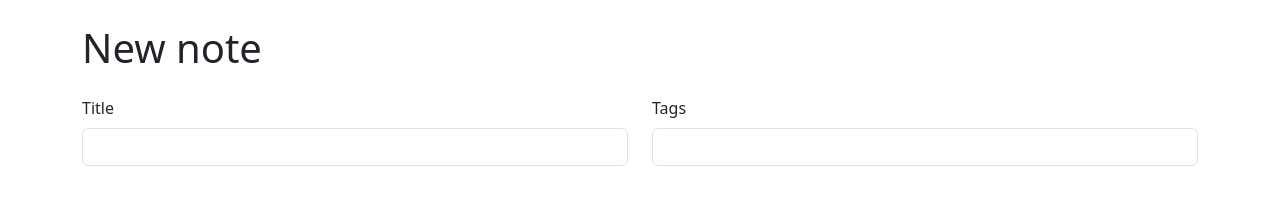
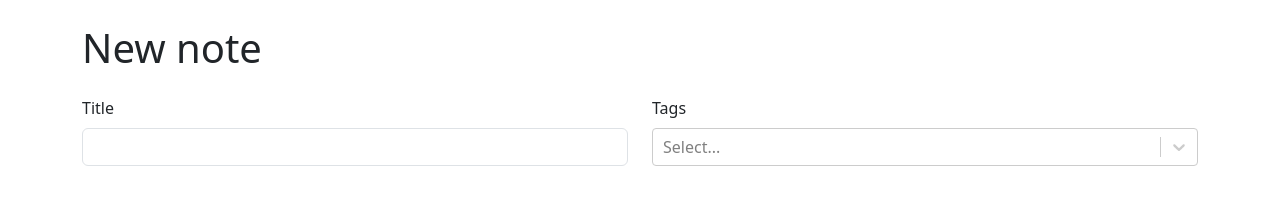
Before and after one commit to honorific/note-taking, a React (Create React App) app: page /new in a window 1280 px wide. Shown: the top 218 px of the page. Built offline with nearby package versions, Linux system fonts and the light colour scheme.

Commit message:
implement multiple tag select

```diff
--- a/src/NoteForm.tsx
+++ b/src/NoteForm.tsx
@@ -1,4 +1,5 @@
 import {Form, Stack, Row, Col} from 'react-bootstrap'
+import CreatableReactSelect from 'react-select/creatable'
 
 const NoteForm = () => {
   return (
@@ -14,7 +15,7 @@ const NoteForm = () => {
           <Col>
             <Form.Group controlId='tags'>
               <Form.Label>Tags</Form.Label>
-              <Form.Control required />
+              <CreatableReactSelect isMulti />
             </Form.Group>
           </Col>
         </Row>
```
